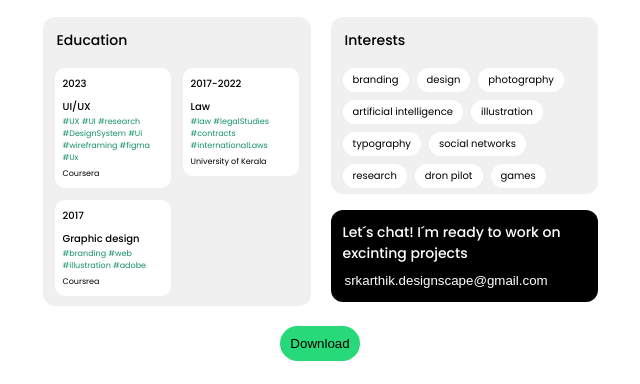
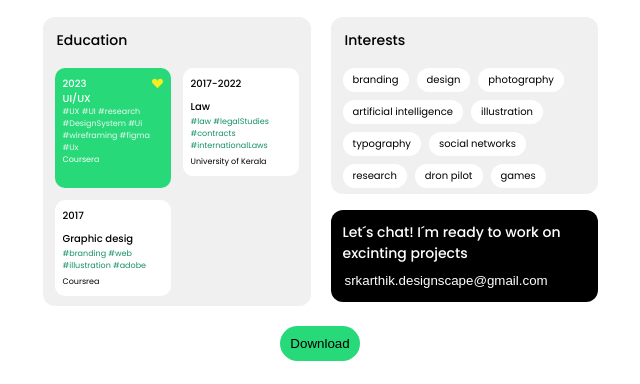
Before and after one commit to AlexGervas/resume-front, a website built with Vite: page index.html in a window 1280 px wide. Shown: the part 529-913 px from the top of the page, without its empty margins (320-960 px from the left). Built offline with nearby package versions, Linux system fonts and the light colour scheme; a web font is replaced by a local one.

Commit message:
Added animations for onClick to heart icon

```diff
--- a/css/style.css
+++ b/css/style.css
@@ -431,18 +431,49 @@ button {
     display: flex;
     flex-direction: column;
     gap: 4px;
+    position: relative;
+    transition: background-color 0.2s;
+}
+
+.educationList.active {
+    background: #28D979;
+}
+
+.educationList.inactive {
+    background: #FFFFFF;
+}
+
+.likeLine {
+    display: flex;
+    justify-content: space-between;
+    align-items: center;
+}
+
+.heart-icon {
+    cursor: pointer;
+    transition: fill 0.2s;
+}
+
+.heart-icon.active {
+    fill: #F6ED1E;
+}
+
+.heart-icon.inactive {
+    fill: #FFFFFF;
 }
 
 .educationListDescription {
     width: 100px;
 }
 
-.educationTitle {
+.educationTitle,
+.educationDescriptionTitle {
     font-family: Poppins, serif;
     padding: 0;
     font-size: 10px;
     font-weight: 500;
     line-height: 15px;
+    width: 70%;
 }
 
 .educationHashtagsList {
@@ -450,6 +481,14 @@ button {
     font-size: 8px;
     font-weight: 400;
     line-height: 12px;
+    /*color: #149063;*/
+}
+
+.educationHashtagsList.active {
+    color: #EBF9F2;
+}
+
+.educationHashtagsList.inactive {
     color: #149063;
 }
 
@@ -458,6 +497,18 @@ button {
     font-size: 8px;
     font-weight: 400;
     line-height: 12px;
+}
+
+.educationTitle.active,
+.educationDescriptionTitle.active,
+.educationListFooter.active {
+    color: #FFFFFF;
+}
+
+.educationTitle.inactive,
+.educationDescriptionTitle.inactive,
+.educationListFooter.inactive {
+    color: #000000;
 }
 
 .extraBoxContainer {
--- a/js/education.js
+++ b/js/education.js
@@ -23,14 +23,70 @@ export function getEducationsData() {
         }
     ];
 
-    document.querySelector('#listEducationContainer').innerHTML = data.map((item, index) =>
-        `<div class="educationList">
-            <input id="educationYear${index}" class="educationTitle" type="text" value="${item.year}" placeholder="Year" />
+    document.querySelector('#listEducationContainer').innerHTML = data.map((item, index) => {
+        const educationListClass = item.like ? 'educationList active' : 'educationList inactive';
+        const heartClass = item.like ? 'heart-icon active' : 'heart-icon inactive';
+        const titleClass = item.like ? 'educationTitle active' : 'educationTitle inactive';
+        const titleDescriptionClass = item.like ? 'educationDescriptionTitle active' : 'educationDescriptionTitle inactive';
+        const hashClass = item.like ? 'educationHashtagsList active' : 'educationHashtagsList inactive';
+        const footerClass = item.like ? 'educationListFooter active' : 'educationListFooter inactive';
+
+        return `
+        <div class="${educationListClass}">
+            <div class="likeLine">
+                <input id="educationYear${index}" class="${titleClass}" type="text" value="${item.year}" placeholder="Year" />
+                <svg class="${heartClass}" width="11" height="11" viewBox="0 0 11 11" fill="" xmlns="http://www.w3.org/2000/svg">
+                    <path d="M2.75 0.807373C1.99375 0.807373 1.32 1.12388 0.81125 1.61929C0.31625 2.1147 0 2.78901 0 3.55965C0 4.31653 0.31625 4.99083 0.81125 5.5L5.5 10.1926L10.1887 5.5C10.6838 5.0046 11 4.33029 11 3.55965C11 2.80277 10.6838 2.12847 10.1887 1.61929C9.69375 1.12388 9.02 0.807373 8.25 0.807373C7.49375 0.807373 6.82 1.12388 6.31125 1.61929C5.81625 2.1147 5.5 2.78901 5.5 3.55965C5.5 2.80277 5.18375 2.12847 4.68875 1.61929C4.19375 1.12388 3.52 0.807373 2.75 0.807373Z"/
+                </svg>
+            </div>
+
             <div class="educationListDescription">
-                <input id="educationTitle${index}" class="educationTitle" type="text" value="${item.title}" placeholder="Title" />
-                <div id="educationHashtagsList${index}" class="educationHashtagsList" contenteditable="true">${item.hashtags.map((hash) => `${hash}`).join(' ')}</div>
+                <input id="educationTitle${index}" class="${titleDescriptionClass}" type="text" value="${item.title}" placeholder="Title" />
+                <div id="educationHashtagsList${index}" class="${hashClass}" contenteditable="true">${item.hashtags.map((hash) => `${hash}`).join(' ')}</div>
             </div>
-            <div id="educationPlace${index}" class="educationListFooter" contenteditable="true">${item.place}</div>
-        </div>`).join('');
+            <div id="educationPlace${index}" class="${footerClass}" contenteditable="true">${item.place}</div>
+        </div>
+        `;
+    }).join('');
+
+    document.addEventListener('DOMContentLoaded', function () {
+        const elements = document.querySelectorAll('.heart-icon');
+
+        elements.forEach(element => {
+            element.addEventListener('click', function () {
+                console.log('Тык в сердечко!');
+                const path = this.querySelector('path');
+                const colorBlock = this.closest('.educationList');
+                const titleElement = colorBlock.querySelector('.educationTitle');
+                const titleDescriptionElement = colorBlock.querySelector('.educationDescriptionTitle');
+                const hashtagElement = colorBlock.querySelector('.educationHashtagsList');
+                const footerElement = colorBlock.querySelector('.educationListFooter');
+
+                if (path.getAttribute('fill') === '#F6ED1E') {
+                    path.setAttribute('fill', '#FFFFFF');
+                    colorBlock.style.backgroundColor = '#FFFFFF';
+                    titleElement.classList.remove('active');
+                    titleElement.classList.add('inactive');
+                    titleDescriptionElement.classList.remove('active');
+                    titleDescriptionElement.classList.add('inactive');
+                    hashtagElement.classList.remove('active');
+                    hashtagElement.classList.add('inactive');
+                    footerElement.classList.remove('active');
+                    footerElement.classList.add('inactive');
+                } else {
+                    path.setAttribute('fill', '#F6ED1E');
+                    colorBlock.style.backgroundColor = '#28D979';
+                    titleElement.classList.remove('inactive');
+                    titleElement.classList.add('active');
+                    titleDescriptionElement.classList.remove('inactive');
+                    titleDescriptionElement.classList.add('active');
+                    hashtagElement.classList.remove('inactive');
+                    hashtagElement.classList.add('active');
+                    footerElement.classList.remove('inactive');
+                    footerElement.classList.add('active');
+                }
+            });
+        });
+    });
 
 }
```
